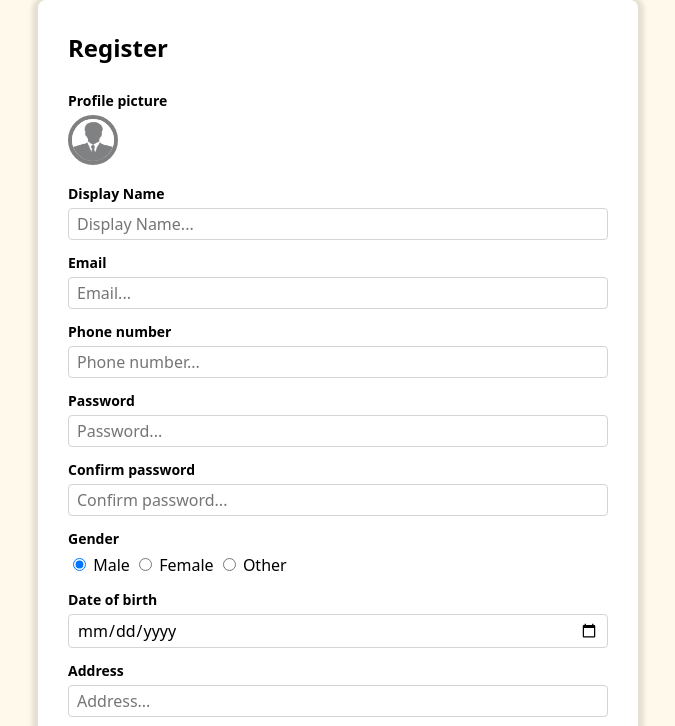
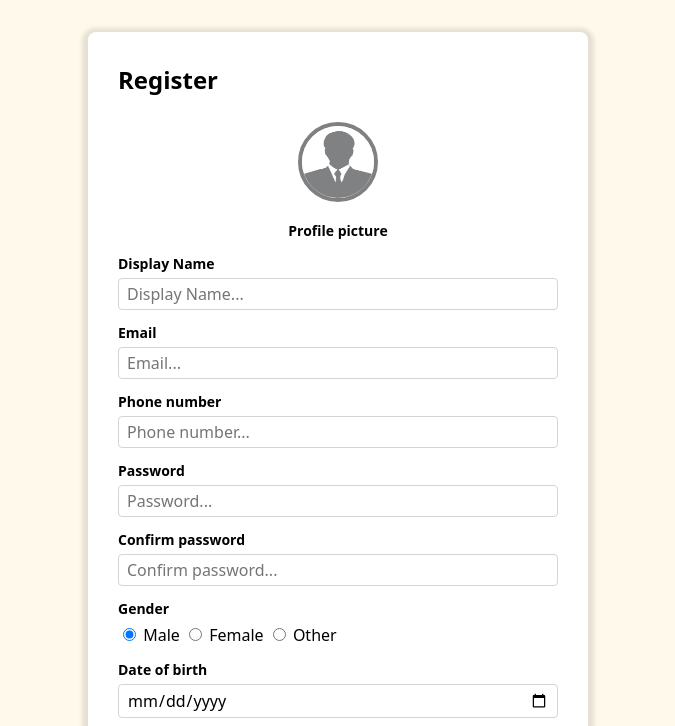
Before and after one commit to minhphung68/f8-fullstack-day-5, a plain HTML site: page form.html in a window 1280 px wide. Shown: the top 726 px of the page, without its empty margins (302-977 px from the left). Drawn offline with Linux system fonts and the light colour scheme.

Commit message:
bo sung mot so css cho bai tap 1 2 3

```diff
--- a/css/style.css
+++ b/css/style.css
@@ -20,7 +20,7 @@ button, input, select, textarea {
     max-width: 980px;
     min-height: 100px;
     background-color: white;
-    margin: 0 auto;
+    margin: 32px auto;
     padding: 32px;
     box-shadow: 14px 15px 7px -1px rgba(0,0,0,0.55);
     -webkit-box-shadow: 14px 15px 7px -1px rgba(0,0,0,0.55);
@@ -85,12 +85,18 @@ p.content {
 /* Form CSS Bai 3*/
 .form-register {
     background-color: white;
-    max-width: 600px;
+    max-width: 500px;
     padding: 30px;
     margin-left: auto;
     margin-right: auto;
+    margin-top: 32px;
+    margin-bottom: 32px;
     border-radius: 8px;
     box-shadow: 0 2px 4px 6px rgba(0,0,0,0.1);
+}
+
+.form-group.avatar {
+    text-align: center;
 }
 
 .form-label {
@@ -115,8 +121,8 @@ p.content {
 }
 
 .avatar-img {
-    width: 50px;
-    height: 50px;
+    width: 80px;
+    height: 80px;
     border-radius: 50%;
     border: 4px solid gray;
     cursor: pointer;
--- a/form.html
+++ b/form.html
@@ -10,16 +10,16 @@
     <body>
         <form action="" class="form-register">
             <h1 class="form-heading">Register</h1>
-            <div class="form-group">
-                <label for="profile-picture" class="form-label">
-                    Profile picture
-                </label>
+            <div class="form-group avatar">
                 <label for="profile-picture" class="form-avatar">
                     <img
                         src="./img/male-avatar-placeholder.png"
                         alt=""
                         class="avatar-img"
                     />
+                </label>
+                <label for="profile-picture" class="form-label">
+                    Profile picture
                 </label>
 
                 <input
```
